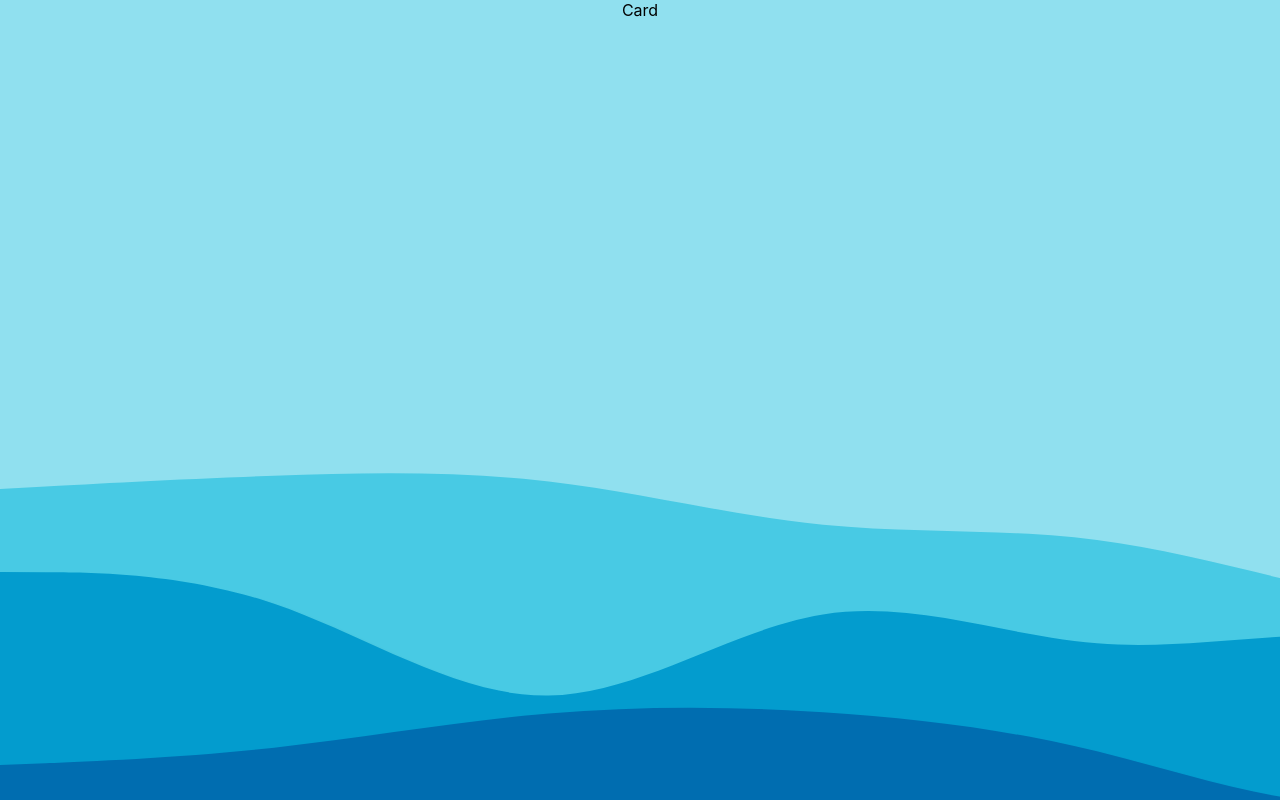
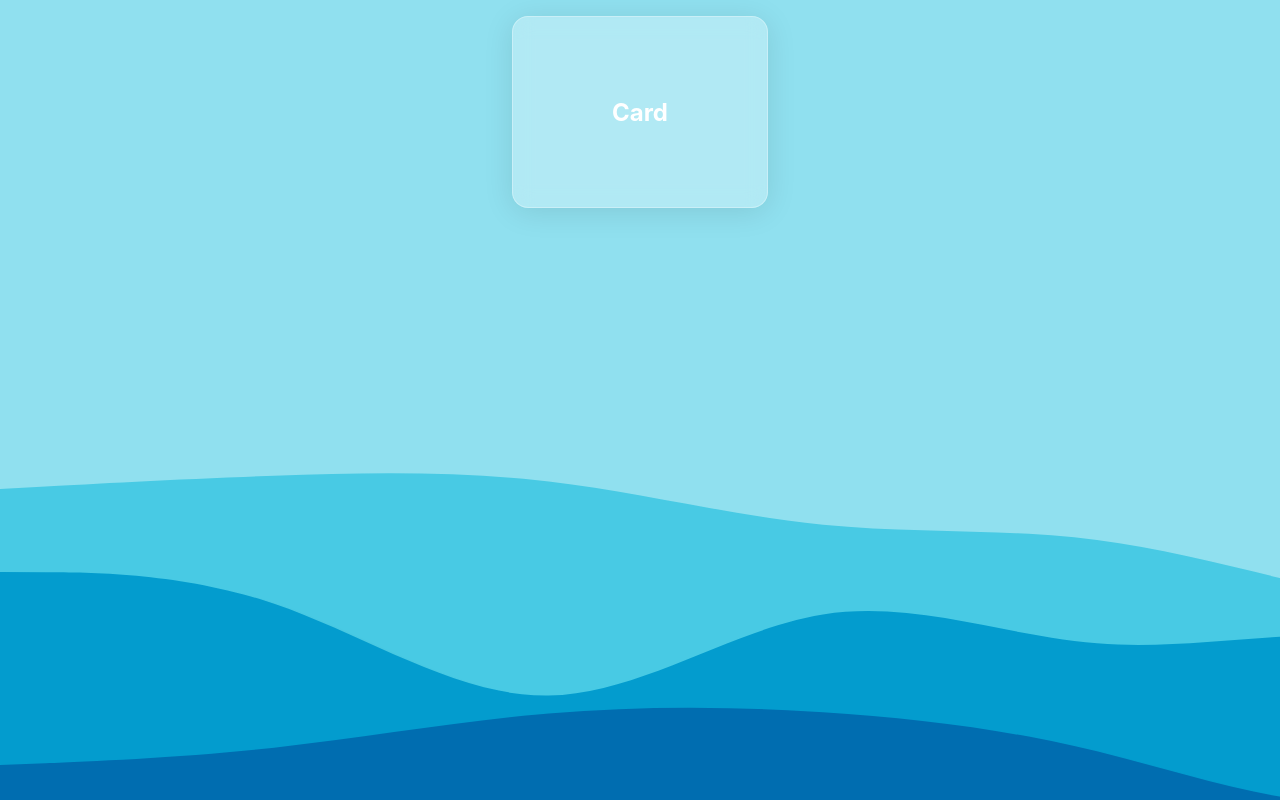
Before and after one commit to dnitecki/personal-website-ui, a React (Create React App) app: page / in a window 1280 px wide. Built offline with nearby package versions, Linux system fonts and the light colour scheme; the HTML template or start-up script is replaced by a standard one.

Commit message:
add card css

```diff
--- a/src/App.scss
+++ b/src/App.scss
@@ -15,12 +15,15 @@
   --borderCard: #d8d8d8;
   --tertiaryColor: #3f51b583;
 
+  // glass card
+  --glassBgColor: rgba(255, 255, 255, 0.3);
+
   // other
-  --shadow: 0 0.2rem 1rem rgba(0, 0, 0, 0.325);
+  --shadow: 0 4px 30px rgba(0, 0, 0, 0.1);
   --topBarHeight: 5rem;
   --hoverAnimation: all 175ms ease-in-out;
   --buttonPadding: 0.3rem 0.7rem 0.3rem 0.7rem;
-  --buttonRadius: 5px;
+  --borderRadius: 16px;
   --border: 2px solid var(--borderCard);
 }
 ::-webkit-scrollbar {
@@ -61,3 +64,17 @@ html {
   width: 100%;
   z-index: 1000;
 }
+.glass-card {
+  display: flex;
+  height: 12rem;
+  width: 16rem;
+  justify-content: center;
+  color: var(--white);
+  align-items: center;
+  background: var(--glassBgColor);
+  border-radius: var(--borderRadius);
+  box-shadow: var(--shadow);
+  backdrop-filter: blur(10px);
+  -webkit-backdrop-filter: blur(10px);
+  border: 1px solid var(--glassBgColor);
+}
--- a/src/components/card/Card.tsx
+++ b/src/components/card/Card.tsx
@@ -2,5 +2,9 @@ import React from "react";
 import "./Card.scss";
 
 export default function Card() {
-  return <div>Card</div>;
+  return (
+    <div className="glass-card">
+      <h2>Card</h2>
+    </div>
+  );
 }
--- a/src/pages/main/MainPage.scss
+++ b/src/pages/main/MainPage.scss
@@ -2,5 +2,7 @@
   display: flex;
   height: 100%;
   width: 100%;
-  justify-content: center;
+  flex-direction: column;
+  padding: 1rem;
+  align-items: center;
 }
```
